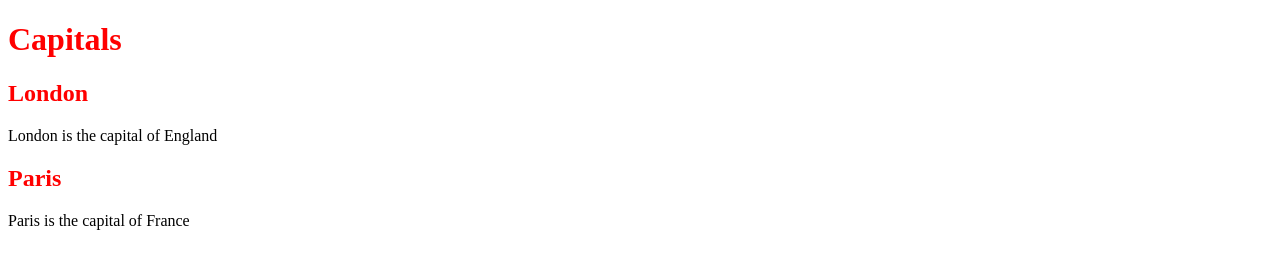
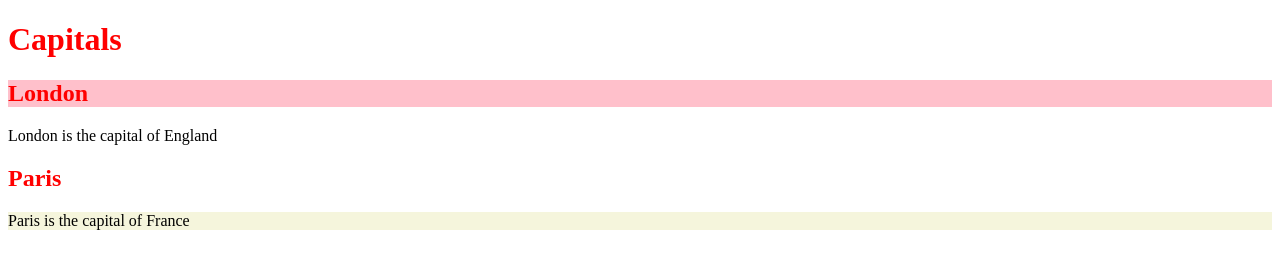
Before and after one commit to KasimAbe/week5, a plain HTML site: page index.html in a window 1280 px wide. Drawn offline with Linux system fonts and the light colour scheme.

Commit message:
used class and id to change background color

```diff
--- a/index.html
+++ b/index.html
@@ -6,10 +6,10 @@
     </head>
     <body>
         <h1 class="heading">Capitals</h1>
-        <h2 class="heading">London</h2>
+        <h2 id="london_color" class="heading">London</h2>
         <p>London is the capital of England</p>
 
         <h2 class="heading">Paris</h2>
-        <p>Paris is the capital of France</p>
+        <p class="paris_text">Paris is the capital of France</p>
     </body>
 </html>
--- a/stylesheets.css/style.css
+++ b/stylesheets.css/style.css
@@ -1,3 +1,9 @@
 .heading{
     color: red;
 }
+.paris_text{
+    background-color: beige;
+}
+#london_color{
+    background-color: pink;
+}
```
